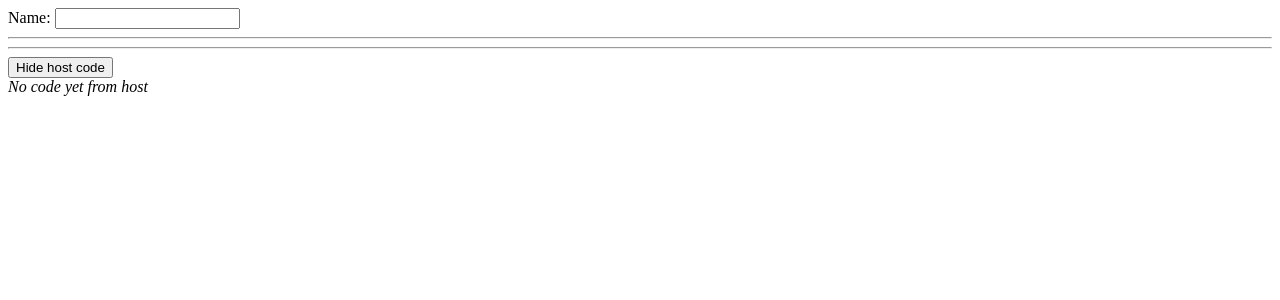
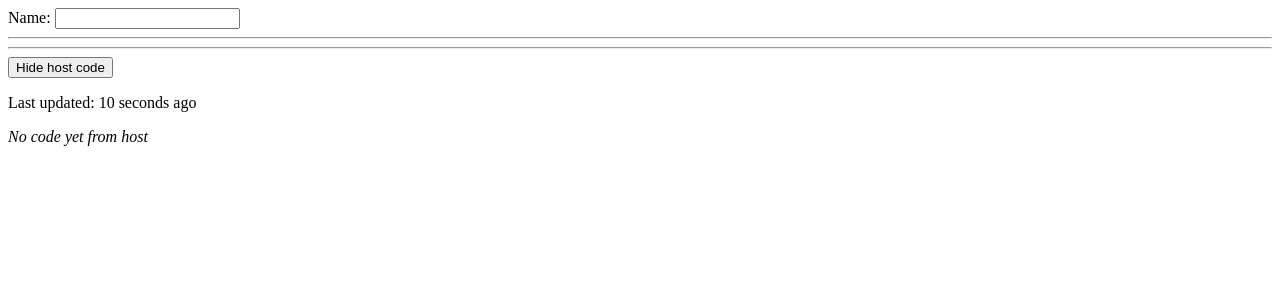
Before and after one commit to manglemix/watchmecode, a SvelteKit app in the folder watchmecode-client/: page / in a window 1280 px wide. Both pictures are taken after a click on the button "Show host code". Shown: the top 300 px of the page. Built offline with nearby package versions, Linux system fonts and the light colour scheme; no server answers.

Commit message:
added last updated

```diff
--- a/watchmecode-client/src/routes/+page.svelte
+++ b/watchmecode-client/src/routes/+page.svelte
@@ -16,6 +16,7 @@
     let host_code = "";
     let showing_host_code = false;
     let websocket: WebSocket | null = null;
+    let lastUpdate = 0;
 
     if (browser) {
         const urlParams = new URLSearchParams(window.location.search);
@@ -27,6 +28,7 @@
             websocket = new WebSocket(`${host}/code/`);
             websocket.onmessage = (event) => {
                 host_code = event.data;
+                lastUpdate = 0;
             };
             websocket.onclose = (_) => {
                 if (websocket === null) {
@@ -60,9 +62,13 @@
         }
 
         const interval = setInterval(postCode, 2000);
+        const interval2 = setInterval(() => {
+            lastUpdate++;
+        }, 1000);
 
         onDestroy(() => {
             clearInterval(interval);
+            clearInterval(interval2);
         });
     }
 
@@ -92,6 +98,7 @@
 {#if showing_host_code}
     <button on:click={() => {showing_host_code = false}}>Hide host code</button>
     <br>
+    <p>Last updated: {lastUpdate} seconds ago</p>
     {#if host_code == ""}
         <i>No code yet from host</i>
     {:else}
```
Also changed, not shown: 1 other file (tests, documents, lock files or other folders).
